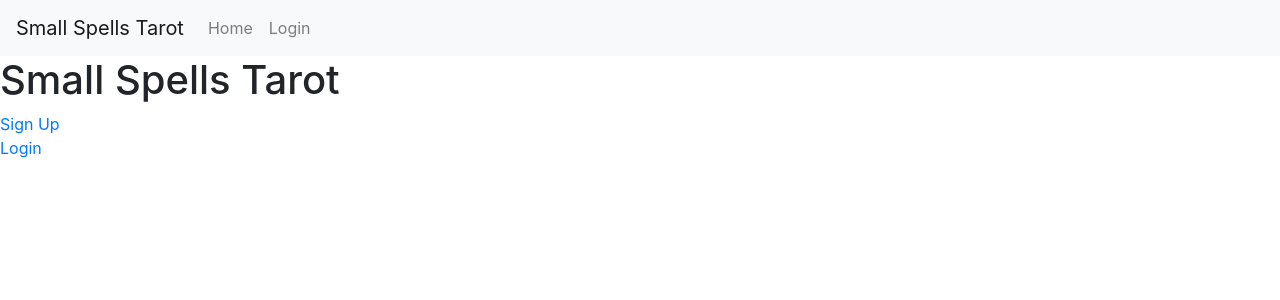
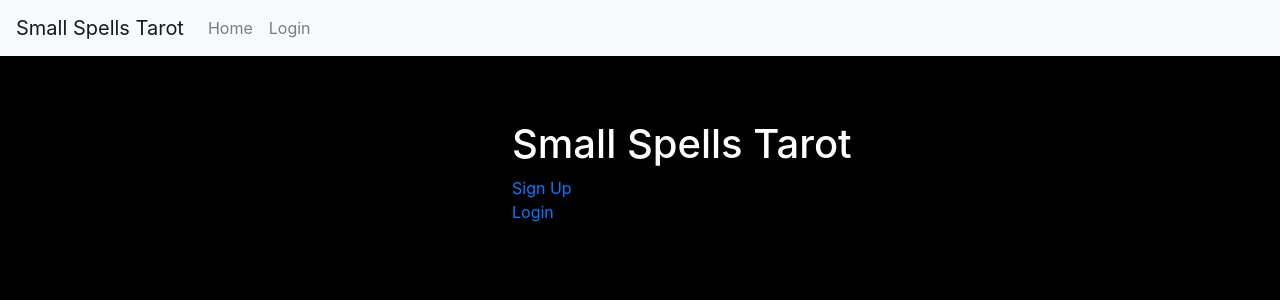
Before and after one commit to LeahESc/tarot-frontend, a React (Create React App) app: page / in a window 1280 px wide. Shown: the top 300 px of the page. Built offline with nearby package versions, Linux system fonts and the light colour scheme; no server answers.

Commit message:
adds minimal styles to home page

```diff
--- a/src/App.js
+++ b/src/App.js
@@ -3,7 +3,7 @@ import { BrowserRouter as Router, Route } from 'react-router-dom'
 import axios from 'axios'
 import Header from './components/Header/Header'
 import Signup from './components/Registration/Signup'
-import Home from './components/Home'
+import Home from './components/welcome/Home'
 import Login from './components/Registration/Login'
 import UserHome from './components/User/UserHome'
 
--- a/src/components/Home.js
+++ b/src/components/welcome/Home.js
@@ -1,12 +1,15 @@
 import React from 'react'
 import {Link} from 'react-router-dom'
+
 const Home = () => {
     return (
-        <div>
+        <div className="home">
             <h1> Small Spells Tarot </h1>
+            <div className="registrationContainer">
             <Link to='/signup'>Sign Up</Link>
             <br></br>
             <Link to='/login'>Login</Link>
+            </div>
         </div>
     )
 }
--- a/src/index.css
+++ b/src/index.css
@@ -5,9 +5,22 @@ body {
     sans-serif;
   -webkit-font-smoothing: antialiased;
   -moz-osx-font-smoothing: grayscale;
+  background-color: black;
+  color: white;
 }
 
 code {
   font-family: source-code-pro, Menlo, Monaco, Consolas, 'Courier New',
     monospace;
 }
+
+.home {
+  margin-left: 40%;
+  padding-top: 4em;
+  display: block;
+}
+
+.registrationContainer {
+  display: inline-block;
+  text-decoration: none;
+}
```
